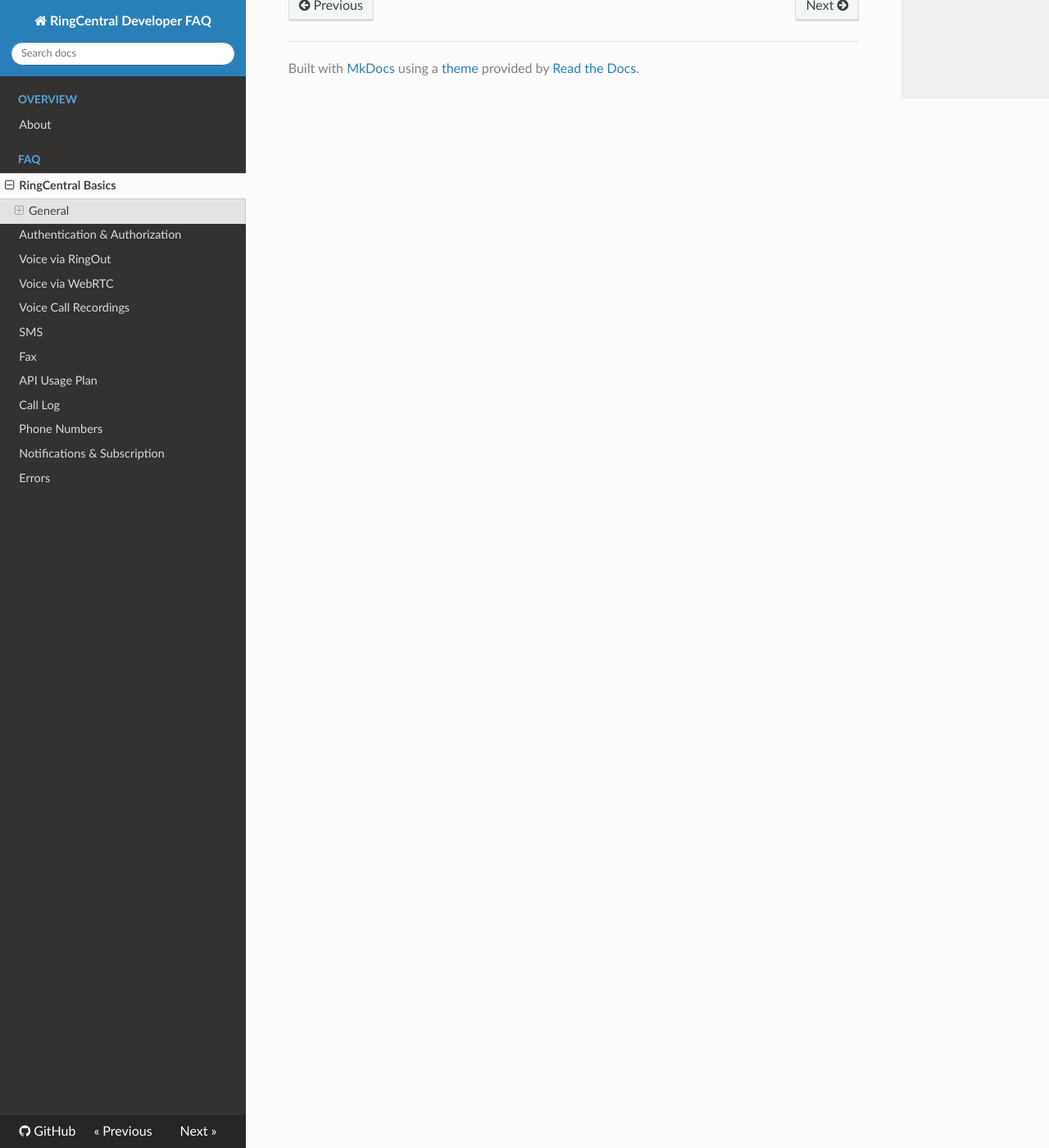
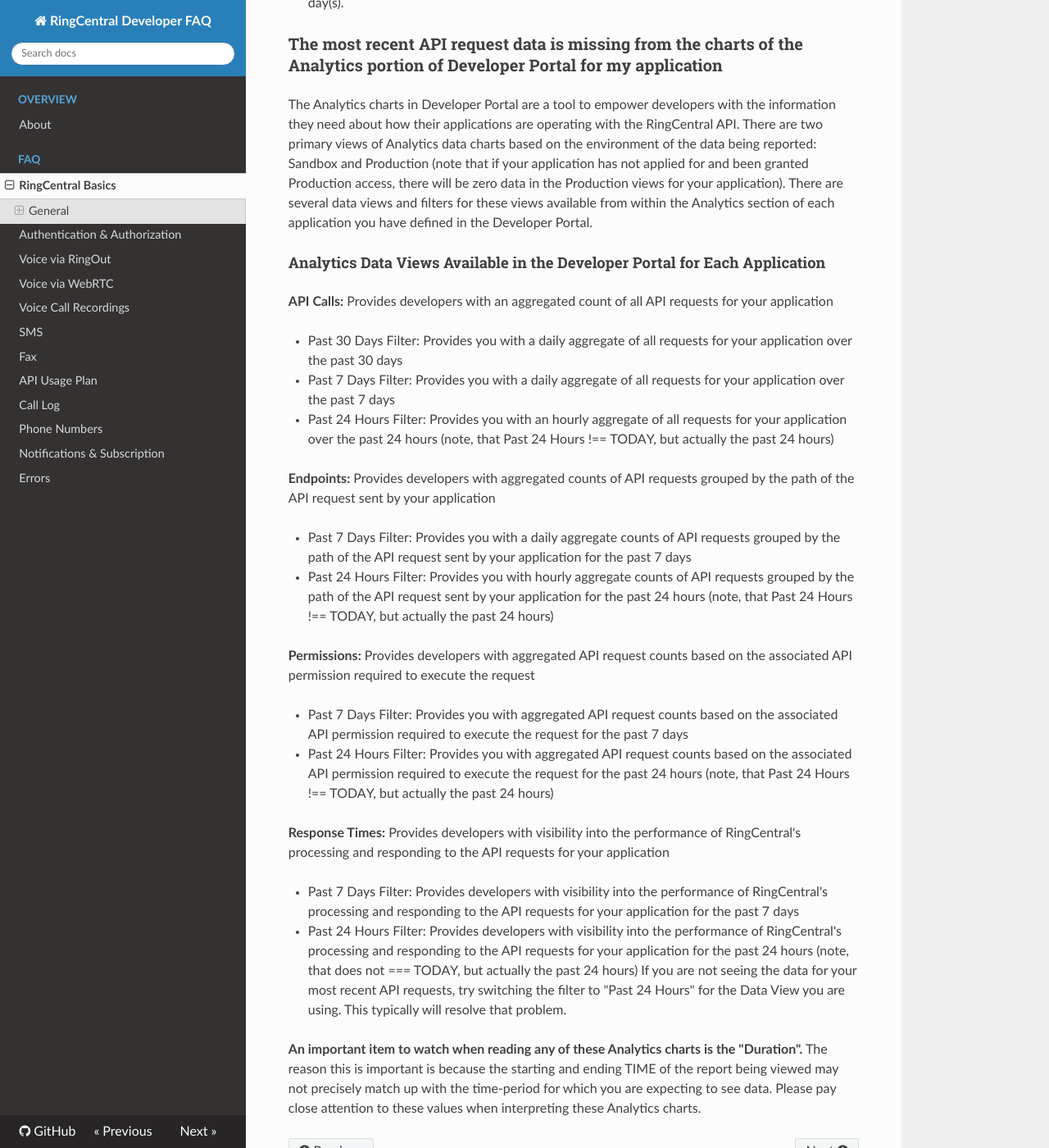
Before and after one commit to ringcentral/ringcentral-faq, an MkDocs documentation site: the page built from docs/basics.md, in a window 1280 px wide and 1400 px high, scrolled down 2487 px. Shown: the whole window at 82% size. Built offline with MkDocs 1.6.1, drawn with Linux system fonts in a browser that asks for light colours; nearby versions of some CDN libraries; old or Windows-style settings are respelled for this version of MkDocs; some of the changed text lies outside the part shown.

Commit message:
Improve grammar and clarify of previous item, and answer question about Analytics views in DPW

```diff
--- a/docs/basics.md
+++ b/docs/basics.md
@@ -39,10 +39,43 @@
 
 1. Login to the [RingCentral Developer Portal](https://developer.ringcentral.com)
 2. From the main navigation, hover over "MyApps", and select your application from the list (or click "See All Apps" to view the entire list if you do not see your app in the quick pick list).
-3. The `Dashboard` view of your Application page in Developer Portal contains a well named `Production Status`. The content in this well provide you, the developer, with a quick pulse on where your application is in the development process as it relates to Production access.
-4. You can see a more detailed view of your the `Status &amp; Review` of your Application (where the `graduation requirements` link of #3 above is referenced). Click on `Status & Review`.
+3. The `Dashboard` view of your Application page in Developer Portal contains a well named `Production Status`. The content in this well provide you, the developer, with a quick pulse on where your application is in the development process as it relates to Production access. There is a link in the copy here named `graduation reqquirements`, this links to the **Status & Review** section for your app.
+4. You can see a more detailed view of your the `Status & Review` of your Application (where the `graduation requirements` link of #3 above is referenced). Click on `Status & Review`.
 5. This page contains two sections: Production Status (same from Dashboard view), and the Graduation Requirements section. This section provides you with a detailed list of our Production Access Criteria, and how it relates to the current state of your application. If the button named "Apply for Production" is __greyed out__ it is because your application is failing to meet one of our Production Access Criteria.
 6. Please review the 'status' of each rule that is failing and resolve the issue within your application code.
 7. Note that the data in this view may be cached, but there is a 'refresh' icon you can use to update the state of the review data.
 8. If you feel that your application has met all of the rules, but you are still unable to "Apply for Production", please submit a Developer Support Case.
 9. We process requests for production each workday and address all requests from the previous day(s).
+
+### The most recent API request data is missing from the charts of the Analytics portion of Developer Portal for my application
+
+The Analytics charts in Developer Portal are a tool to empower developers with the information they need about how their applications are operating with the RingCentral API. There are two primary views of Analytics data charts  based on the environment of the data being reported: Sandbox and Production (note that if your application has not applied for and been granted Production access, there will be zero data in the Production views for your application). There are several data views and filters for these views available from within the Analytics section of each application you have defined in the Developer Portal.
+
+#### Analytics Data Views Available in the Developer Portal for Each Application
+**API Calls:** Provides developers with an aggregated count of all API requests for your application
+
+- Past 30 Days Filter: Provides you with a daily aggregate of all requests for your application over the past 30 days
+- Past 7 Days Filter: Provides you with a daily aggregate of all requests for your application over the past 7 days
+- Past 24 Hours Filter: Provides you with an hourly aggregate of all requests for your application over the past 24 hours
+(note, that Past 24 Hours !== TODAY, but actually the past 24 hours)
+
+**Endpoints:** Provides developers with aggregated counts of API requests grouped by the path of the API request sent by your application
+
+- Past 7 Days Filter: Provides you with a daily aggregate counts of API requests grouped by the path of the API request sent by your application for the past 7 days
+- Past 24 Hours Filter: Provides you with hourly aggregate counts of API requests grouped by the path of the API request sent by your application for the past  24 hours
+(note, that Past 24 Hours !== TODAY, but actually the past 24 hours)
+
+**Permissions:** Provides developers with aggregated API request counts based on the associated API permission required to execute the request
+
+- Past 7 Days Filter: Provides you with aggregated API request counts based on the associated API permission required to execute the request for the past 7 days
+- Past 24 Hours Filter: Provides you with aggregated API request counts based on the associated API permission required to execute the request for the past  24 hours
+(note, that Past 24 Hours !== TODAY, but actually the past 24 hours)
+
+**Response Times:** Provides developers with visibility into the performance of RingCentral's processing and responding to the API requests for your application
+
+- Past 7 Days Filter: Provides developers with visibility into the performance of RingCentral's processing and responding to the API requests for your application for the past 7 days
+- Past 24 Hours Filter: Provides developers with visibility into the performance of RingCentral's processing and responding to the API requests for your application for the past  24 hours
+(note, that does not === TODAY, but actually the past 24 hours)
+If you are not seeing the data for your most recent API requests, try switching the filter to "Past 24 Hours" for the Data View you are using. This typically will resolve that problem.
+
+**An important item to watch when reading any of these Analytics charts is the "Duration".** The reason this is important is because the starting and ending TIME of the report being viewed may not precisely match up with the time-period for which you are expecting to see data. Please pay close attention to these values when interpreting these Analytics charts.
```
